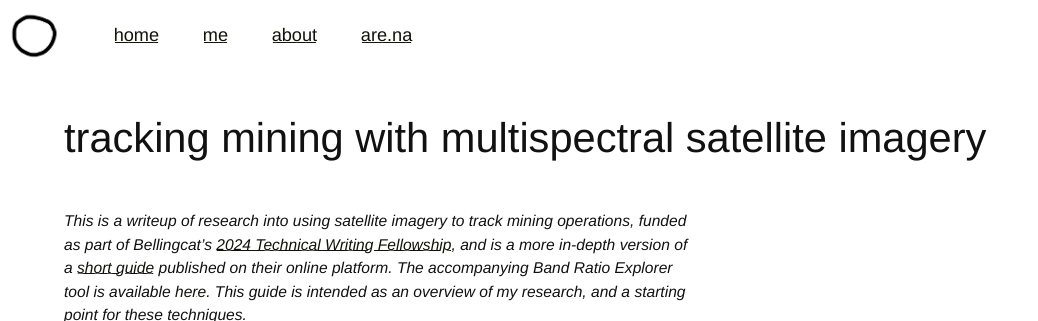
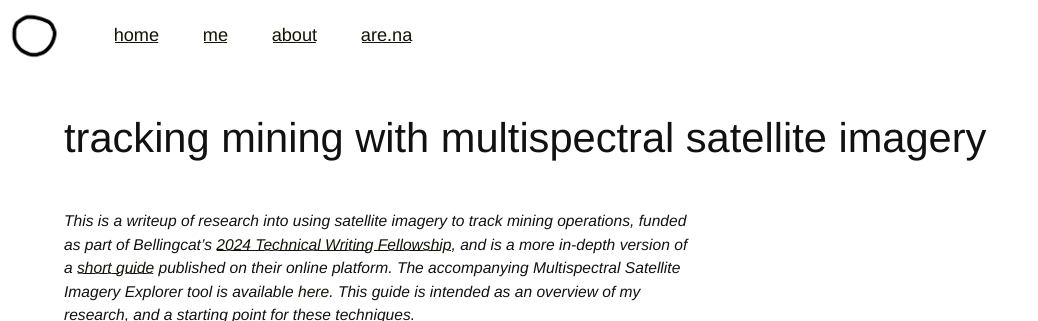
Before and after one commit to agnescameron/blog, a Jekyll site: the page built from _posts/2024-12-12-satellite.md, in a window 1280 px wide and 900 px high, cut to the strip 0-321 px from the top of the window. Shown: the whole strip, without its empty margins (0-1038 px from the left). Built offline with Jekyll 4.4.1, drawn with Linux system fonts in a browser that asks for light colours; some of the changed text lies outside the part shown.

Commit message:
put it online

```diff
--- a/_posts/2024-12-12-satellite.md
+++ b/_posts/2024-12-12-satellite.md
@@ -9,7 +9,7 @@ status: published
 image: '/img/bellingcat/tayan-full-2.png'
 ---
 
-*This is a writeup of research into using satellite imagery to track mining operations, funded as part of Bellingcat's [2024 Technical Writing Fellowship](https://www.bellingcat.com/become-a-2024-bellingcat-technical-writing-fellow/), and is a more in-depth version of a [short guide](https://www.bellingcat.com/resources/2025/01/10/satellite-imagery-bands-guide/) published on their online platform. The accompanying Band Ratio Explorer tool is available [here](https://bellingcat-ee.projects.earthengine.app/view/multispectral-satellite-imagery-explorer). This guide is intended as an overview of my research, and a starting point for these techniques.*
+*This is a writeup of research into using satellite imagery to track mining operations, funded as part of Bellingcat's [2024 Technical Writing Fellowship](https://www.bellingcat.com/become-a-2024-bellingcat-technical-writing-fellow/), and is a more in-depth version of a [short guide](https://www.bellingcat.com/resources/2025/01/10/satellite-imagery-bands-guide/) published on their online platform. The accompanying Multispectral Satellite Imagery Explorer tool is available [here](https://bellingcat-ee.projects.earthengine.app/view/multispectral-satellite-imagery-explorer). This guide is intended as an overview of my research, and a starting point for these techniques.*
 
 <figure class="fullwidth">
 	<img src="{{ '/img/bellingcat/tayan-full-2.png' | prepend: site.baseurl }}" alt="main"/>
@@ -465,6 +465,6 @@ All of this code was written using the [Google Earth Engine](https://earthengine
 --------------
 
 
-*The work that went into this guide was supported by open-source investigative bureau Bellingcat. [Melissa Zhu](https://x.com/melzxy) and [Galen Reich](https://galen.reich.me.uk/) of Bellingcat both contributed extensive help, advice and editorial support to the writing this guide. Thanks also to [Kat MacDonald](https://otherkat.com/), [Murad Khan](https://www.muradkhan.co.uk/), Sergio Calderón Harker and Didem Incegoz, who gave feedback on drafts, to ecologist [Austin Wade Smith](http://www.austinwadesmith.com/) who discussed this project with me very early on, and geologists [James Aber](http://www.geospectra.net/) (incredible website) and [Roger Wheate](https://www.unbc.ca/roger-wheate), who were both kind enough to talk to me about their work, and whose open-source resources are also invaluable.*
+*The work that went into this guide was supported by open-source investigative bureau [Bellingcat](https://www.bellingcat.com/). [Melissa Zhu](https://x.com/melzxy) and [Galen Reich](https://galen.reich.me.uk/) of Bellingcat both contributed extensive help, advice and editorial support to the writing this guide. Thanks also to [Kat MacDonald](https://otherkat.com/), [Murad Khan](https://www.muradkhan.co.uk/), Sergio Calderón Harker and Didem Incegoz, who gave feedback on drafts, to ecologist [Austin Wade Smith](http://www.austinwadesmith.com/) who discussed this project with me very early on, and geologists [James Aber](http://www.geospectra.net/) (incredible website) and [Roger Wheate](https://www.unbc.ca/roger-wheate), who were both kind enough to talk to me about their work, and whose open-source resources are also invaluable.*
 
 *If this guide is of any use to you, or you have further questions free to [email me](mailto:agnesfcameron@protonmail.com). I also compiled the references used in my research [here](https://www.are.na/agnes-cameron/proj-satellite-imaging-indices) (for general satellite imaging techniques), and [here](https://www.are.na/agnes-cameron/proj-satellite-mining) for mining-specific resources.*
```
